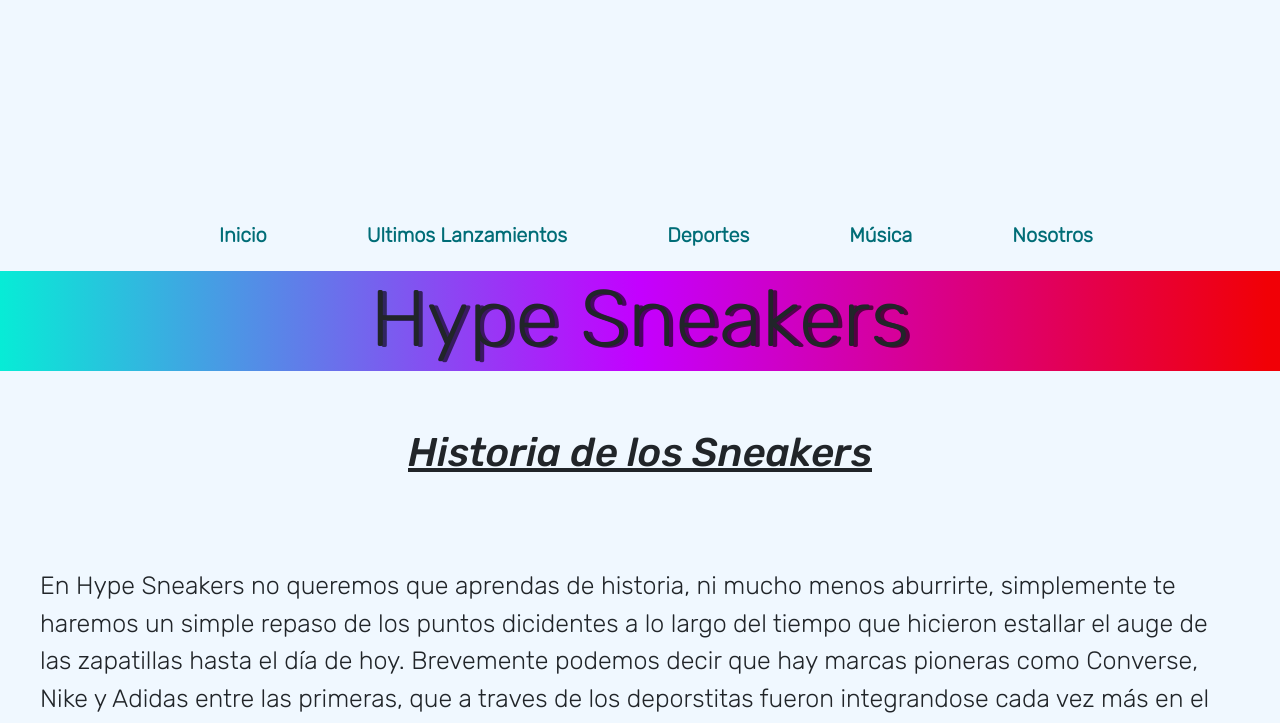
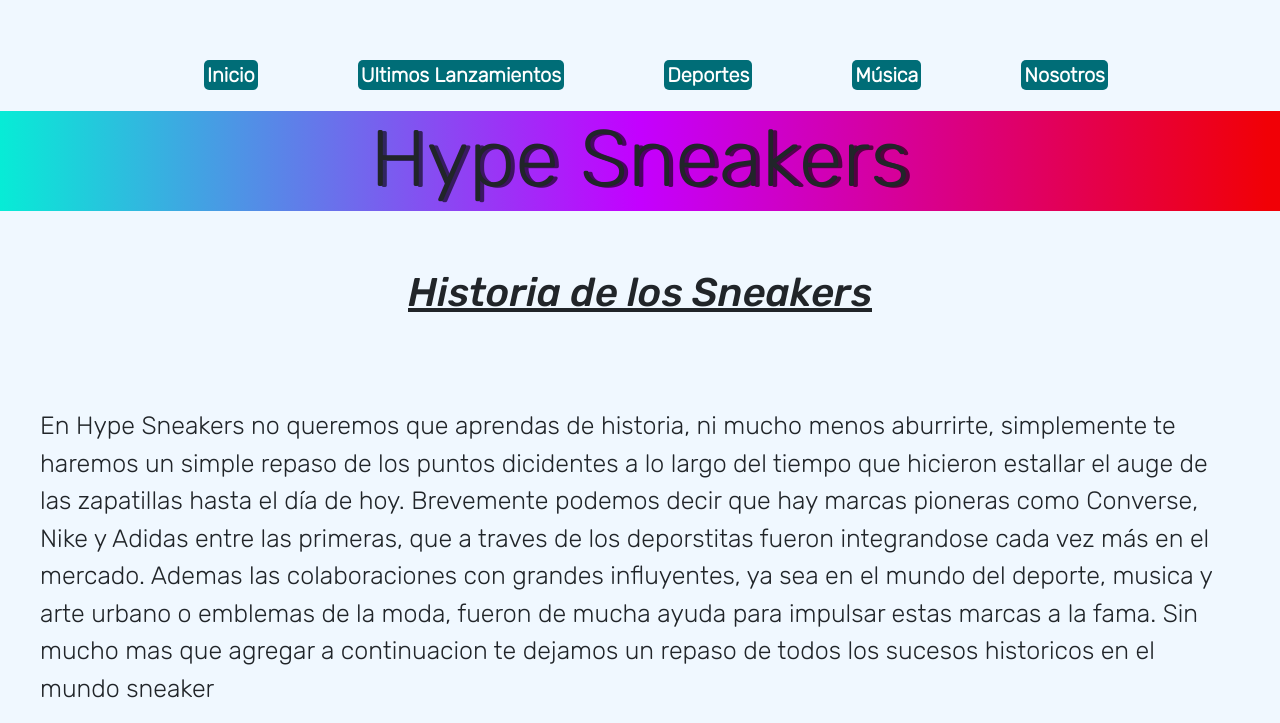
Before and after one commit to ThiagoFtz/EntregaFinalFritzler, a website: page index.html in a window 1280 px wide. Shown: the part 129-852 px from the top of the page. Drawn offline with nearby package versions, Linux system fonts and the light colour scheme.

Commit message:
modificacion header

```diff
--- a/scss/components/_header.scss
+++ b/scss/components/_header.scss
@@ -1,6 +1,6 @@
 header {
     width: 100%;
-    height: 50vh;
+    height: 30vh;
     background-image: url("../img/banner.jpg");
     background-position:center;
     background-size: cover;
@@ -20,8 +20,11 @@ header {
                 a{
                     font-weight: bolder;
                     text-decoration:none;
-                    color:#006d77;
+                    color:white;
                     font-size: 20px;
+                    background-color: #006d77;
+                    border-radius: 5px;
+                    padding: 3px;
 
                 }
             }
```
Also changed, not shown: css/estilos.css.
